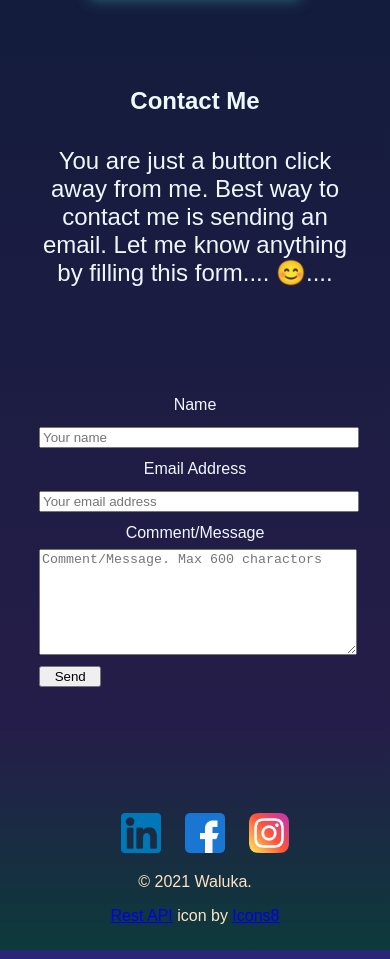
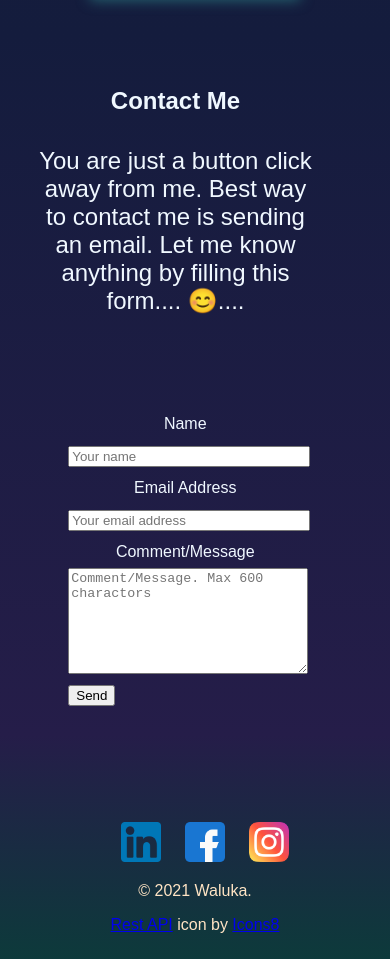
Before and after one commit to WalukaUI/MySite-portfolio, a website: page index.html in a window 390 px wide. Shown: the part 2110-3069 px from the top of the page. Drawn offline with nearby package versions, Linux system fonts and the light colour scheme; a web font is replaced by a local one.

Commit message:
contact me form adjested

```diff
--- a/styles/_contactMe.scss
+++ b/styles/_contactMe.scss
@@ -32,3 +32,14 @@
     }
   }
 }
+@media only screen and (max-width: 400px) {
+  #contactMe {
+    .widthDiv1 {
+      width: 70%;
+    }
+    .widthDiv2 {
+      width: 75%;
+      padding-left: 10%;
+    }
+  }
+}
```
Also changed, not shown: styles/styles.css, 1 other file.
